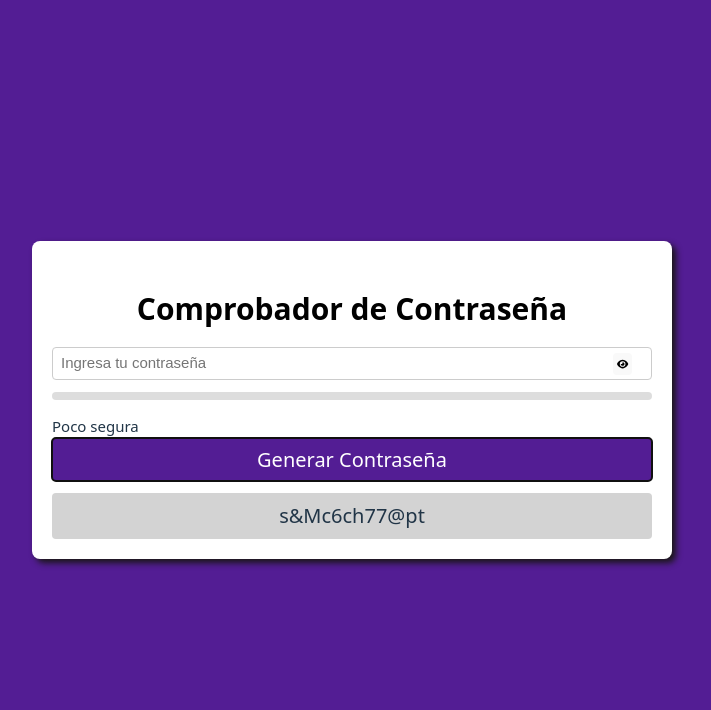
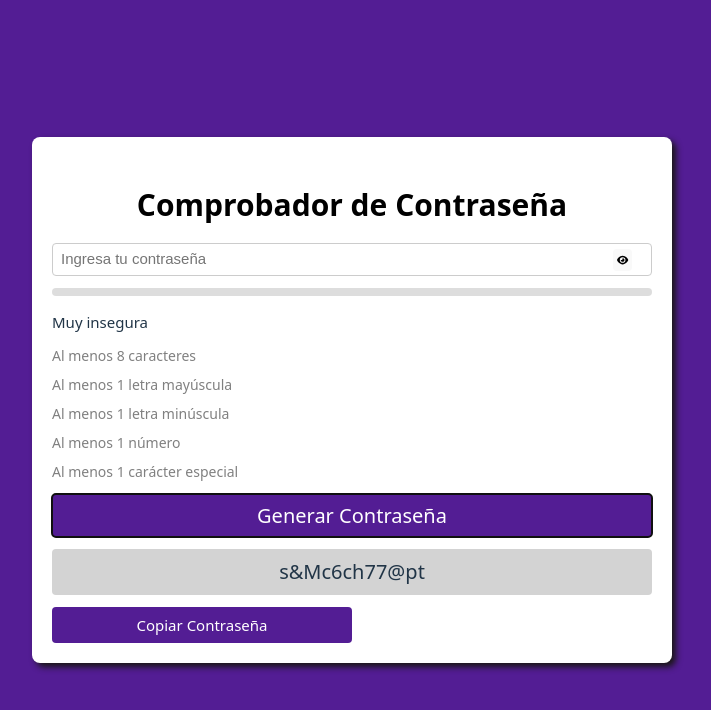
Before and after one commit to Daiana213/APP, a React (Vite) app: page / in a window 1280 px wide. Both pictures are taken after a click on the button "Generar Contraseña". Shown: the top 710 px of the page, without its empty margins (288-999 px from the left). Built offline with nearby package versions, Linux system fonts and the light colour scheme.

Commit message:
septimocommit

```diff
--- a/src/AplicacionFortalezaContrasena.jsx
+++ b/src/AplicacionFortalezaContrasena.jsx
@@ -11,6 +11,14 @@ export default function AplicacionFortalezaContrasena() {
   const [mostrar_contrasena, setMostrarContrasena] = useState(false);
   const fortaleza = obtener_fortaleza_contrasena(contrasena);
 
+  const copiarAlPortapapeles = () => {
+    navigator.clipboard.writeText(contrasena_generada).then(() => {
+      alert("¡Contraseña copiada al portapapeles!");
+    }).catch(() => {
+      alert("Error al copiar la contraseña.");
+    });
+  };
+
   return (
     <div className="contenedor-principal">
       <div className="contenedor-formulario">
@@ -23,12 +31,21 @@ export default function AplicacionFortalezaContrasena() {
           setMostrar={setMostrarContrasena}
         />
 
-        <BarraFortaleza fortaleza={fortaleza} />
+        <BarraFortaleza fortaleza={fortaleza} contrasena={contrasena} />
 
         <GeneradorContrasena
           contrasena_generada={contrasena_generada}
           setContrasenaGenerada={setContrasenaGenerada}
         />
+
+        {contrasena_generada && (
+          <button
+            className="boton-copiar"
+            onClick={copiarAlPortapapeles}
+          >
+            Copiar Contraseña
+          </button>
+        )}
       </div>
     </div>
   );
--- a/src/App.css
+++ b/src/App.css
@@ -87,7 +87,6 @@ body {
   cursor: pointer;
 }
 
-
 .barra-fortaleza-contenedor {
   width: 100%;
   background-color: #ddd; /* Gris claro */
@@ -95,23 +94,28 @@ body {
   border-radius: 4px;
   margin-bottom: 12px;
 }
-.barra-fortaleza-texto{
-  font-size: 15px;
-}
-
 
 .barra-fortaleza-progreso {
   height: 8px;
   border-radius: 4px;
+  transition: width 0.3s ease; /* Animación suave al cambiar el ancho */
 }
 
 .barra-fortaleza-rojo {
   background-color: red;
 }
 
+.barra-fortaleza-naranja {
+  background-color: orange;
+}
+
 .barra-fortaleza-amarillo {
   background-color: yellow;
-  color: black; /* Para asegurar que el texto sea legible en amarillo */
+  color: black; /* Asegurar que el texto sea legible */
+}
+
+.barra-fortaleza-verde-claro {
+  background-color: lightgreen;
 }
 
 .barra-fortaleza-verde {
@@ -119,5 +123,46 @@ body {
 }
 
 .barra-fortaleza-texto {
+  font-size: 15px;
   margin-bottom: 0;
 }
+.requisitos-lista {
+  list-style: none;
+  padding: 0;
+  margin: 12px 0;
+}
+
+.requisito-item {
+  font-size: 14px;
+  margin-bottom: 8px;
+  display: flex;
+  align-items: center;
+}
+
+.requisito-cumplido {
+  color: green;
+  font-weight: bold;
+}
+
+.requisito-pendiente {
+  color: gray;
+}
+.boton-copiar {
+  background-color: var(--main-color);
+  color: white;
+  padding: 8px;
+  width: 50%;
+  text-align: center;
+  border-radius: 4px;
+  margin-top: 12px ;
+  font-size: 15px;
+  border: none;
+  cursor: pointer;
+  display: flex;
+  justify-content: center;
+  align-items: center;
+}
+
+.boton-copiar:hover {
+  background-color: var(--second-bg-color);
+}
--- a/src/componentes/BarraFortaleza.jsx
+++ b/src/componentes/BarraFortaleza.jsx
@@ -1,18 +1,47 @@
 import React from "react";
 
-export default function BarraFortaleza({ fortaleza }) {
-  const colores = ["rojo", "amarillo", "verde"];
-  const textos = ["Poco segura", "Segura", "Muy segura"];
+export default function BarraFortaleza({ fortaleza, contrasena }) {
+  const colores = ["rojo", "naranja", "amarillo", "verde-claro", "verde"];
+  const textos = [
+    "Muy insegura",
+    "Poco segura",
+    "Aceptable",
+    "Segura",
+    "Muy segura",
+  ];
+
+  // Requisitos de la contraseña
+  const requisitos = [
+    { texto: "Al menos 8 caracteres", cumple: contrasena.length >= 8 },
+    { texto: "Al menos 1 letra mayúscula", cumple: /[A-Z]/.test(contrasena) },
+    { texto: "Al menos 1 letra minúscula", cumple: /[a-z]/.test(contrasena) },
+    { texto: "Al menos 1 número", cumple: /[0-9]/.test(contrasena) },
+    { texto: "Al menos 1 carácter especial", cumple: /[!@#$%^&*().]/.test(contrasena) },
+  ];
 
   return (
     <>
       <div className="barra-fortaleza-contenedor">
         <div
           className={`barra-fortaleza-progreso barra-fortaleza-${colores[fortaleza]}`}
-          style={{ width: `${(fortaleza / 3) * 100}%` }}
+          style={{ width: `${(fortaleza / 5) * 100}%` }}
         ></div>
       </div>
       <p className="barra-fortaleza-texto">{textos[fortaleza]}</p>
+
+      {/* Lista de requisitos */}
+      <ul className="requisitos-lista">
+        {requisitos.map((req, index) => (
+          <li
+            key={index}
+            className={`requisito-item ${
+              req.cumple ? "requisito-cumplido" : "requisito-pendiente"
+            }`}
+          >
+            {req.texto}
+          </li>
+        ))}
+      </ul>
     </>
   );
 }
--- a/src/utils.js
+++ b/src/utils.js
@@ -1,10 +1,16 @@
 export const obtener_fortaleza_contrasena = (contrasena) => {
   let fortaleza = 0;
-  if (contrasena.length >= 8) fortaleza++;
-  if (/[A-Za-z]/.test(contrasena)) fortaleza++;
+
+  if (/[A-Z]/.test(contrasena)) fortaleza++;
+  if (/[a-z]/.test(contrasena)) fortaleza++;
   if (/[0-9]/.test(contrasena)) fortaleza++;
   if (/[!@#$%^&*().]/.test(contrasena)) fortaleza++;
-  return fortaleza;
+  if (contrasena.length >= 4) fortaleza++;
+
+  if (/(\w)\1{2,}/.test(contrasena)) fortaleza--;
+  if (/123|abc|password|qwerty|letmein|admin|welcome|iloveyou/i.test(contrasena)) fortaleza--;
+
+  return Math.max(0, Math.min(fortaleza, 5));
 };
 export const generar_contrasena = () => {
   const caracteres = "ABCDEFGHIJKLMNOPQRSTUVWXYZabcdefghijklmnopqrstuvwxyz0123456789!@#$%^&*().";
```
